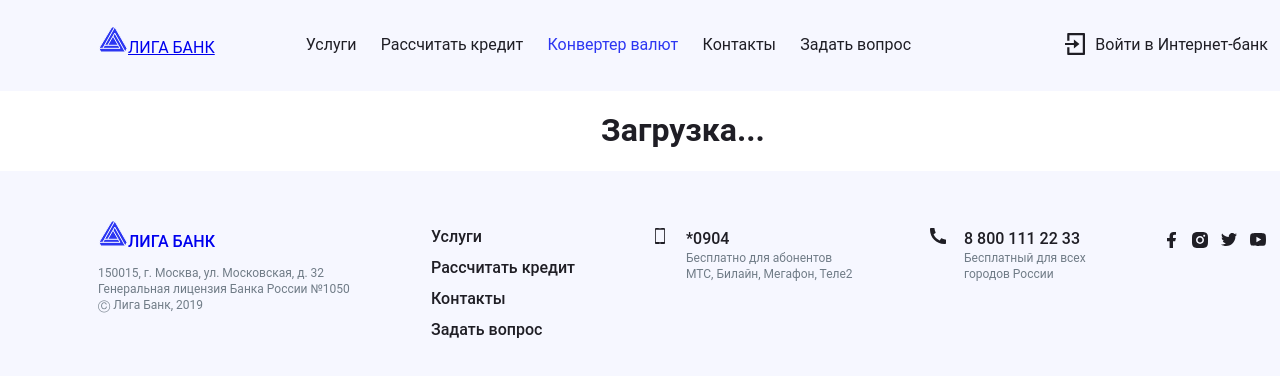
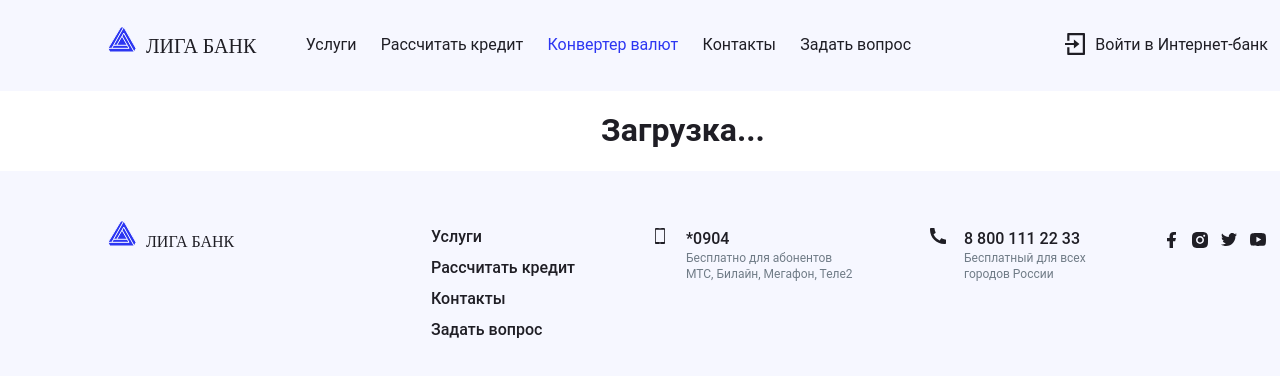
Before and after one commit to j3n4r3v/Reva_ligabank, a React (Create React App) app: page / in a window 1280 px wide. Shown: the top 376 px of the page. Built offline with nearby package versions, Linux system fonts and the light colour scheme; no server answers.

Commit message:
add images and font

```diff
--- a/src/components/footer/footer.jsx
+++ b/src/components/footer/footer.jsx
@@ -6,10 +6,12 @@
     return (
         <BrowserRouter>
         <footer className="footer">
-            <div className="footer__logo">
-                <Link to="/"><img src={logo} alt="ЛИГА Банк"/>ЛИГА БАНК</Link>
-                <p className="footer__text">150015, г. Москва, ул. Московская, д. 32 Генеральная лицензия Банка России №1050 Ⓒ Лига Банк, 2019</p>
-            </div>
+                <div className="footer__logo">
+                    <Link to="/" className="footer__logo-bank">
+                        <img src={logo} alt="ЛИГА Банк" />
+                        <span className="footer__logo-name" >ЛИГА БАНК</span>
+                    </Link>
+                </div>
             <ul className="footer__menu">
                 <li><Link to="/">Услуги</Link></li>
                 <li><Link to="/">Рассчитать кредит</Link></li>
--- a/src/components/footer/footer.scss
+++ b/src/components/footer/footer.scss
@@ -19,6 +19,19 @@
   box-sizing: border-box;
 }
 
+.footer__logo-bank {
+  font-family: "Work Sans";
+  font-weight: bold;
+  font-size: 20px;
+  margin-left: 9px;
+  line-height: 23px;
+  text-decoration: none;
+}
+
+.footer__logo-name {
+  margin-left: 9px;
+}
+
 .footer__menu {
   width: 150px;
   list-style: none;
@@ -32,7 +45,8 @@
 }
 
 .footer__menu a,
-.footer__contacts a {
+.footer__contacts a,
+.footer__logo-bank {
   color: #1F1E25;
 }
 
--- a/src/components/header/header.jsx
+++ b/src/components/header/header.jsx
@@ -7,7 +7,10 @@
         <BrowserRouter>
             <header className="header">
             <div className="header__logo">
-                    <Link to="/"><img src={logo} alt="ЛИГА Банк" />ЛИГА БАНК</Link>
+                    <Link to="/" className="header__logo-bank">
+                        <img src={logo} alt="ЛИГА Банк" />
+                        <span className="header__logo-name" >ЛИГА БАНК</span>
+                    </Link>
             </div>
             <ul className="header__menu">
                 <li><Link className="header__link" to="/">Услуги</Link></li>
--- a/src/components/header/header.scss
+++ b/src/components/header/header.scss
@@ -8,6 +8,17 @@
 .header__logo {
   width: 207px;
   padding-top: 26px;
+}
+
+.header__logo-bank {
+  font-family: "Work Sans";
+  font-size: 20px;
+  margin-left: 9px;
+  text-decoration: none;
+}
+
+.header__logo-name {
+margin-left: 9px;
 }
 
 .header__menu {
@@ -23,7 +34,8 @@
   box-sizing: border-box;
 }
 
-.header__link {
+.header__link,
+.header__logo-bank {
   color: #1F1E25;
 }
 
--- a/src/components/history/history.jsx
+++ b/src/components/history/history.jsx
@@ -1,5 +1,6 @@
-import React from 'react';
-import PropTypes from 'prop-types';
+import React from "react";
+import PropTypes from "prop-types";
+import double_arrow from "../../images/double_arrow.svg"
 
 const History = (props) => {
     const { stories, isSecondColumn } = props;
@@ -9,7 +10,7 @@
                 <li key={i} className="main__history-item">
                     <p>{story.date}</p>
                     <p className="main__history-had">{story.has + ` ` + story.hasCurrency}</p>
-                    <img className="main__history-arrow" src="./images/single_arrow.svg" width="40" height="16" alt="Сконвертировано"></img>
+                    <img className="main__history-arrow" src={double_arrow} width="40" height="16" alt="Сконвертировано"></img>
                     <p className="main__history-got">{story.want + ` ` + story.wantCurrency}</p>
                 </li>
             );
--- a/src/styles/fonts.scss
+++ b/src/styles/fonts.scss
@@ -21,3 +21,11 @@
   font-style: normal;
   font-display: swap;
 }
+
+@font-face {
+  font-family: "Work Sans";
+  src: url("../fonts/WorkSans-Bold.ttf") format("ttf");
+  font-weight: 700;
+  font-style: normal;
+  font-display: swap;
+}
```
Also changed, not shown: src/fonts/WorkSans-Bold.ttf (added).
